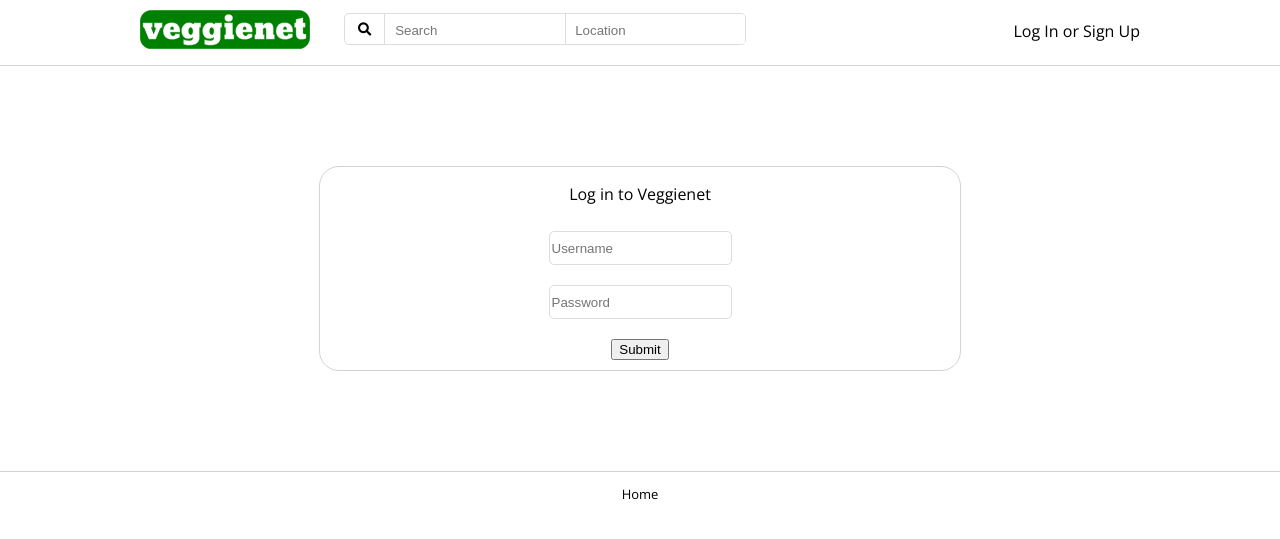
After one commit to christopherjmedlin/grocernet, a Flask app: page /login in a window 1280 px wide. The commit adds this page. Shown: the top 539 px of the page. Run offline with Flask 2, Linux system fonts and the light colour scheme; some libraries are stand-ins or nearby versions.

Commit message:
Add login page

```diff
--- a/veggienet/static/style/base.css
+++ b/veggienet/static/style/base.css
@@ -1,6 +1,27 @@
 a {
     text-decoration: none;
     cursor: pointer;
+    color: black;
+}
+
+footer {
+    border-top: 1px solid lightgrey;
+    text-align: center;
+    font-size: 13px;
+}
+
+.vertical-spaced {
+    margin-top: 10px;
+    margin-bottom: 10px;
+}
+
+ul {
+    padding: 0;
+    list-style: none;
+}
+
+#content {
+    text-align: center;
 }
 
 .logo {
@@ -14,6 +35,11 @@ a {
 .button-icon {
     color: black;
     cursor: pointer;
+}
+
+.rounded-box {
+    border: 1px solid lightgrey;
+    border-radius: 20px;
 }
 
 body {
@@ -46,6 +72,13 @@ body {
     border: 1px solid #dddddd;
     bottom: 4px;
     overflow: hidden;
+}
+
+.rounded-input {
+    border-radius: 5px;
+    border: 1px solid #dddddd;
+    height: 30px;
+    outline-width: 0;
 }
 
 .search-bar-input {
--- /dev/null
+++ b/veggienet/static/style/login.css
@@ -0,0 +1,6 @@
+#login-box {
+    margin-top: 100px;
+    margin-bottom: 100px;
+    width: 50%;
+    display: inline-block;
+}
--- a/veggienet/templates/base.html
+++ b/veggienet/templates/base.html
@@ -21,6 +21,8 @@
             {% endblock %}
         </div>
 
+        {% include 'include/footer.html' %}
+
         {% block scripts %}
         {% endblock %}
     </body>
--- /dev/null
+++ b/veggienet/templates/include/footer.html
@@ -0,0 +1,7 @@
+<footer>
+    <ul>
+        <li>
+            <a href="{{ url_for('views.index') }}">Home</a>
+        </li>
+    </ul>
+</footer>
--- a/veggienet/templates/include/top-nav.html
+++ b/veggienet/templates/include/top-nav.html
@@ -15,7 +15,7 @@
         <div id="nav-buttons">
             <a id="search-dropdown-button"><i class="fas fa-search button-icon"></i></a>
             <span id="login-signup">
-                <a>Log In</a> or <a>Sign Up</a>
+                <a href="{{ url_for('views.login') }}">Log In</a> or <a>Sign Up</a>
             </span>
         </div>
     </nav>
--- /dev/null
+++ b/veggienet/templates/login.html
@@ -0,0 +1,17 @@
+{% extends 'base.html' %}
+
+{% block stylesheets %}
+<link rel="stylesheet" href="{{ url_for('static', filename='style/login.css') }}" />
+{% endblock %}
+
+{% block content %}
+<div class="rounded-box" id="login-box">
+    <p>Log in to Veggienet</p>
+    <form action="{{ url_for('views.login') }}" method="post">
+        <input class="rounded-input vertical-spaced" name="username" type="text" placeholder="Username"><br />
+        <input class="rounded-input vertical-spaced" name="password" type="password" placeholder="Password"><br />
+        <input name="redirect" type="hidden" value="{{ redirect }}">
+        <input class="vertical-spaced" type="submit">
+    </form>
+</div>
+{% endblock %}
--- a/veggienet/views.py
+++ b/veggienet/views.py
@@ -5,3 +5,7 @@ views_bp = Blueprint('views', __name__)
 @views_bp.route('/')
 def index():
     return render_template('index.html')
+
+@views_bp.route('/login')
+def login():
+    return render_template('login.html')
```
